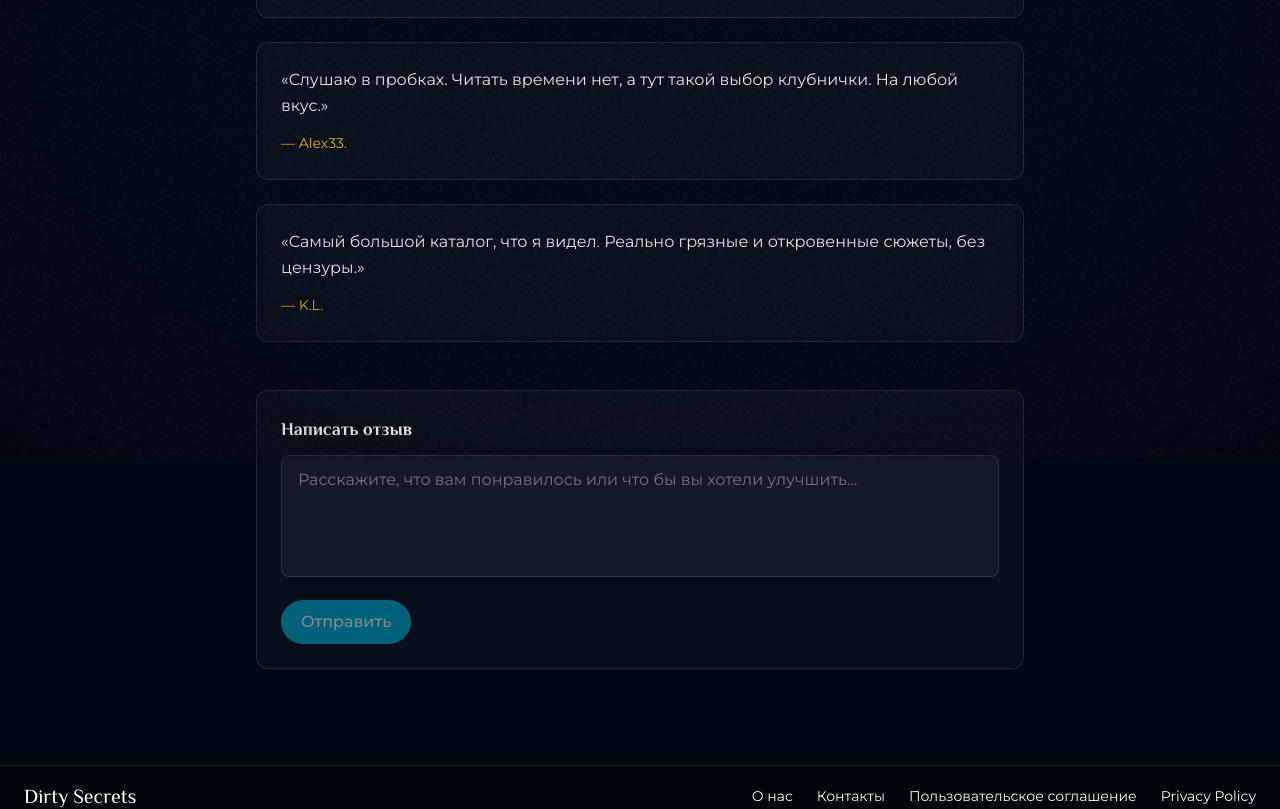
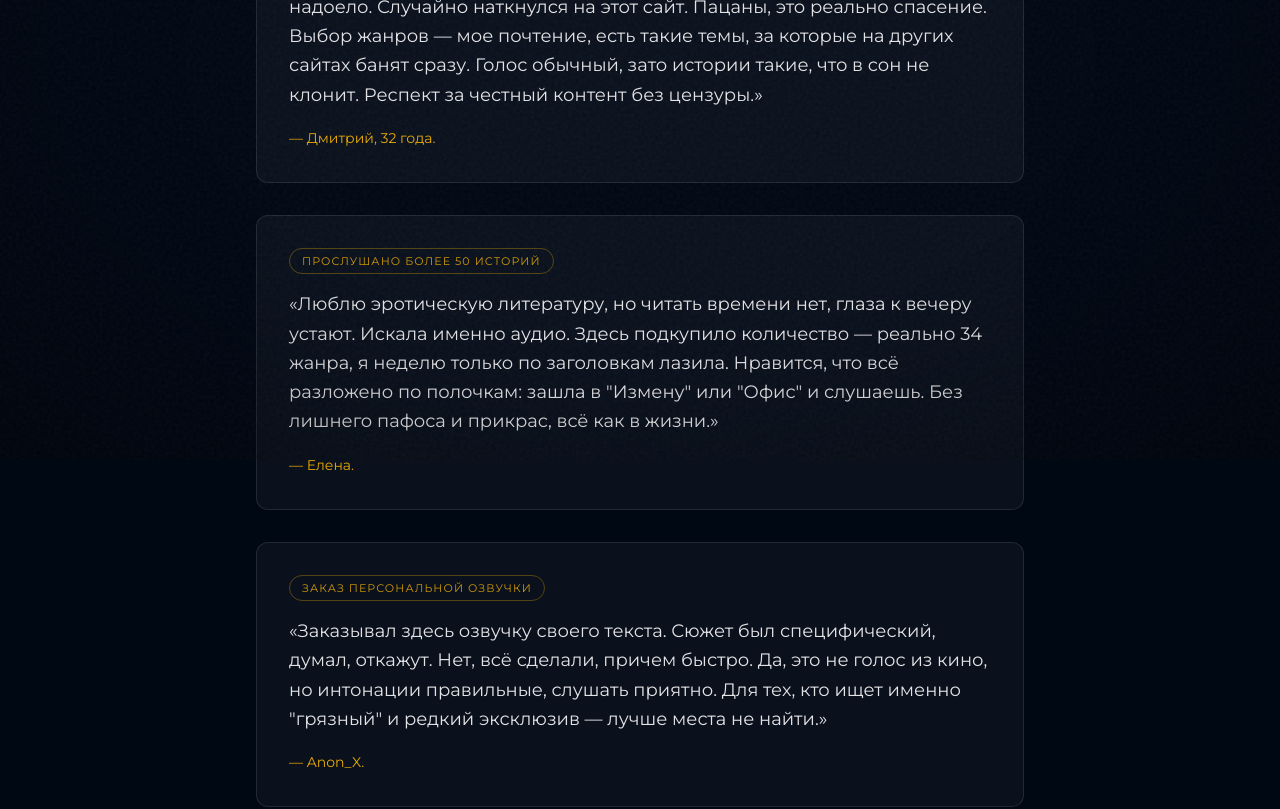
Before and after one commit to ruiskhakov2017-sys/audio-platform, a Next.js app in the folder site/frontend/: page /reviews in a window 1280 px wide. Shown: the part 340-1149 px from the top of the page. Built offline with nearby package versions, Linux system fonts and the light colour scheme; no server answers.

Commit message:
Reviews: 4 detailed user reviews with badges; larger cards, form 'Расскажи о своих впечатлениях'. Order: add tagline about проводники и каталог в рунете
Made-with: Cursor

```diff
--- a/site/frontend/app/order/page.tsx
+++ b/site/frontend/app/order/page.tsx
@@ -29,8 +29,11 @@ export default function OrderPage() {
           <h1 className="font-heading text-3xl md:text-4xl lg:text-5xl font-bold text-white text-center mb-6 leading-tight">
             Твоя персональная фантазия в звуке
           </h1>
-          <p className="text-zinc-400 text-center mb-10 text-base leading-relaxed">
+          <p className="text-zinc-400 text-center mb-4 text-base leading-relaxed">
             Не нашел то, что искал? Мы напишем и озвучим любую, даже самую смелую и грязную историю специально для тебя. Полная анонимность. Любой сюжет. Твой личный аудио-грех.
+          </p>
+          <p className="text-zinc-300 text-center mb-10 text-base leading-relaxed">
+            Мы не студия дубляжа, мы — твои проводники в мир запретных фантазий. Сделаем быстро, анонимно и именно так, как ты хочешь. Самый большой каталог аудио-грехов в рунете.
           </p>
 
           <div className="rounded-xl border border-white/10 bg-white/[0.03] p-5 md:p-8">
--- a/site/frontend/app/reviews/page.tsx
+++ b/site/frontend/app/reviews/page.tsx
@@ -10,16 +10,24 @@ const pageStyles = {
 
 const REVIEWS = [
   {
-    text: 'Искал одну специфическую тему, которую нигде не мог найти. Тут — сразу десять рассказов. Огонь!',
-    author: 'Ден.',
+    text: 'Работаю на доставке, целый день за рулем. Раньше слушал подкасты, но надоело. Случайно наткнулся на этот сайт. Пацаны, это реально спасение. Выбор жанров — мое почтение, есть такие темы, за которые на других сайтах банят сразу. Голос обычный, зато истории такие, что в сон не клонит. Респект за честный контент без цензуры.',
+    author: 'Дмитрий, 32 года.',
+    badge: 'Прослушано более 50 историй',
   },
   {
-    text: 'Слушаю в пробках. Читать времени нет, а тут такой выбор клубнички. На любой вкус.',
-    author: 'Alex33.',
+    text: 'Люблю эротическую литературу, но читать времени нет, глаза к вечеру устают. Искала именно аудио. Здесь подкупило количество — реально 34 жанра, я неделю только по заголовкам лазила. Нравится, что всё разложено по полочкам: зашла в "Измену" или "Офис" и слушаешь. Без лишнего пафоса и прикрас, всё как в жизни.',
+    author: 'Елена.',
+    badge: 'Прослушано более 50 историй',
   },
   {
-    text: 'Самый большой каталог, что я видел. Реально грязные и откровенные сюжеты, без цензуры.',
-    author: 'K.L.',
+    text: 'Заказывал здесь озвучку своего текста. Сюжет был специфический, думал, откажут. Нет, всё сделали, причем быстро. Да, это не голос из кино, но интонации правильные, слушать приятно. Для тех, кто ищет именно "грязный" и редкий эксклюзив — лучше места не найти.',
+    author: 'Anon_X.',
+    badge: 'Заказ персональной озвучки',
+  },
+  {
+    text: 'Подписка Премиум того стоит только ради доступа к закрытым разделам. Там реально самый сок. Главный плюс — огромный каталог. Можно каждый день слушать новое и не повторяться. Сайт простой, всё работает, ничего лишнего.',
+    author: 'Сергей В.',
+    badge: 'Premium пользователь',
   },
 ];
 
@@ -42,42 +50,46 @@ export default function ReviewsPage() {
           <h1 className="font-heading text-3xl md:text-4xl font-bold text-white text-center mb-2">
             Отзывы
           </h1>
-          <p className="text-zinc-400 text-center mb-10 text-sm">
+          <p className="text-zinc-400 text-center mb-12 text-sm">
             Что говорят слушатели о каталоге и тематике.
           </p>
 
-          <div className="space-y-6 mb-12">
+          <div className="space-y-8 mb-16">
             {REVIEWS.map((r, i) => (
               <blockquote
                 key={i}
-                className="rounded-xl border border-white/10 bg-white/[0.03] p-5 md:p-6"
+                className="rounded-xl border border-white/10 bg-white/[0.04] p-6 md:p-8"
               >
-                <p className="text-zinc-200 leading-relaxed mb-3">«{r.text}»</p>
+                <span className="inline-block text-[11px] uppercase tracking-widest text-amber-400/80 border border-amber-400/30 rounded-full px-3 py-1 mb-4">
+                  {r.badge}
+                </span>
+                <p className="text-zinc-200 leading-relaxed text-base md:text-lg mb-4">«{r.text}»</p>
                 <cite className="text-sm text-amber-400/90 not-italic">— {r.author}</cite>
               </blockquote>
             ))}
           </div>
 
-          <div className="rounded-xl border border-white/10 bg-white/[0.03] p-5 md:p-6">
-            <h2 className="text-lg font-semibold text-white mb-3">Написать отзыв</h2>
+          <div className="rounded-xl border border-white/10 bg-white/[0.04] p-6 md:p-8">
+            <h2 className="text-xl font-semibold text-white mb-2">Расскажи о своих впечатлениях</h2>
+            <p className="text-zinc-400 text-sm mb-5">Ваше мнение важно — помогите другим узнать о нас.</p>
             {submitted ? (
-              <p className="text-zinc-400">Спасибо! Ваш отзыв принят.</p>
+              <p className="text-zinc-400 py-4">Спасибо! Ваш отзыв принят.</p>
             ) : (
               <form onSubmit={handleSubmit} className="space-y-4">
                 <textarea
                   value={reviewText}
                   onChange={(e) => setReviewText(e.target.value)}
-                  placeholder="Расскажите, что вам понравилось или что бы вы хотели улучшить..."
-                  rows={4}
-                  className="w-full rounded-lg border border-white/10 bg-white/5 px-4 py-3 text-white placeholder:text-zinc-500 focus:border-[#00B4D8]/50 focus:outline-none focus:ring-1 focus:ring-[#00B4D8]/30 resize-none"
+                  placeholder="Что вам понравилось? Что бы вы изменили? Поделитесь опытом..."
+                  rows={5}
+                  className="w-full rounded-lg border border-white/10 bg-white/5 px-4 py-4 text-white placeholder:text-zinc-500 focus:border-[#00B4D8]/50 focus:outline-none focus:ring-1 focus:ring-[#00B4D8]/30 resize-none text-base"
                   aria-label="Текст отзыва"
                 />
                 <button
                   type="submit"
-                  className="px-5 py-2.5 rounded-full bg-[#00B4D8] text-white font-medium hover:bg-cyan-600 transition-colors disabled:opacity-50"
+                  className="w-full md:w-auto px-8 py-3 rounded-full bg-[#00B4D8] text-white font-medium hover:bg-cyan-600 transition-colors disabled:opacity-50"
                   disabled={!reviewText.trim()}
                 >
-                  Отправить
+                  Отправить отзыв
                 </button>
               </form>
             )}
```
